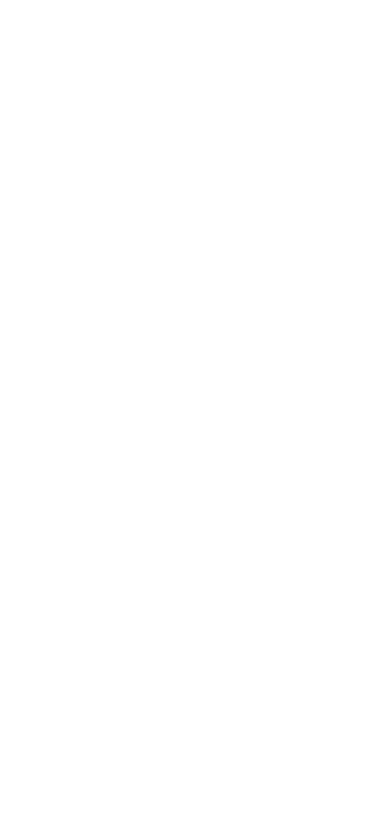
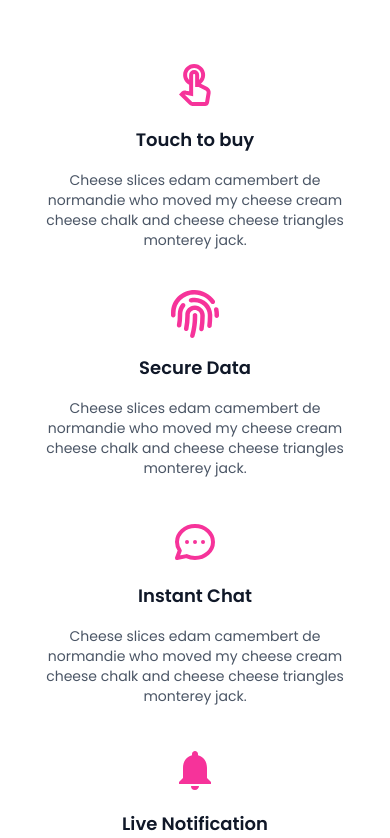
Before and after one commit to gabriellamsa/nextjs-product-landing, a Next.js app: page / in a window 390 px wide. Shown: the part 846-1684 px from the top of the page. Before the commit the page ends 844 px from the top, so only its background shows below. Built offline with nearby package versions, Linux system fonts and the light colour scheme.

Commit message:
feat: add Features section with responsive grid and icon-based feature cards

```diff
--- /dev/null
+++ b/src/app/components/home/Features.tsx
@@ -0,0 +1,65 @@
+import { FaFingerprint } from "react-icons/fa";
+import { HiOutlineChat } from "react-icons/hi";
+import { IoAppsOutline, IoWifiOutline } from "react-icons/io5";
+import { MdNotifications, MdOutlineTouchApp } from "react-icons/md";
+
+const featureData = [
+  {
+    title: "Touch to buy",
+    description:
+      "Cheese slices edam camembert de normandie who moved my cheese cream cheese chalk and cheese cheese triangles monterey jack.",
+    icon: <MdOutlineTouchApp className="w-12 h-12 text-pink-500 mx-auto" />,
+  },
+  {
+    title: "Secure Data",
+    description:
+      "Cheese slices edam camembert de normandie who moved my cheese cream cheese chalk and cheese cheese triangles monterey jack.",
+    icon: <FaFingerprint className="w-12 h-12 text-pink-500 mx-auto" />,
+  },
+  {
+    title: "Instant Chat",
+    description:
+      "Cheese slices edam camembert de normandie who moved my cheese cream cheese chalk and cheese cheese triangles monterey jack.",
+    icon: <HiOutlineChat className="w-12 h-12 text-pink-500 mx-auto" />,
+  },
+  {
+    title: "Live Notification",
+    description:
+      "Cheese slices edam camembert de normandie who moved my cheese cream cheese chalk and cheese cheese triangles monterey jack.",
+    icon: <MdNotifications className="w-12 h-12 text-pink-500 mx-auto" />,
+  },
+  {
+    title: "Wifi Support",
+    description:
+      "Cheese slices edam camembert de normandie who moved my cheese cream cheese chalk and cheese cheese triangles monterey jack.",
+    icon: <IoWifiOutline className="w-12 h-12 text-pink-500 mx-auto" />,
+  },
+  {
+    title: "App Watch",
+    description:
+      "Cheese slices edam camembert de normandie who moved my cheese cream cheese chalk and cheese cheese triangles monterey jack.",
+    icon: <IoAppsOutline className="w-12 h-12 text-pink-500 mx-auto" />,
+  },
+];
+
+export const Features = () => {
+  return (
+    <div className="pt-16 pb-16">
+      <div className="w-[80%] mx-auto grid grid-cols-1 sm:grid-cols-2 lg:grid-cols-3 gap-10">
+        {featureData.map((feature, index) => {
+          return (
+            <div key={index} className="text-center mx-auto">
+              <div className="mx-auto text-center">{feature.icon}</div>
+              <h1 className="mt-4 text-lg font-semibold text-gray-900 dark:text-white">
+                {feature.title}
+              </h1>
+              <p className="text-sm text-gray-600 dark:text-gray-300 mt-4">
+                {feature.description}
+              </p>
+            </div>
+          );
+        })}
+      </div>
+    </div>
+  );
+};
--- a/src/app/components/home/Home.tsx
+++ b/src/app/components/home/Home.tsx
@@ -1,9 +1,11 @@
+import { Features } from "./Features";
 import { Hero } from "./Hero";
 
 export const HomePage = () => {
   return (
     <div className="overflow-hidden">
       <Hero />
+      <Features />
     </div>
   );
 };
```
Also changed, not shown: public/images/h1.png, public/images/hero.png.
